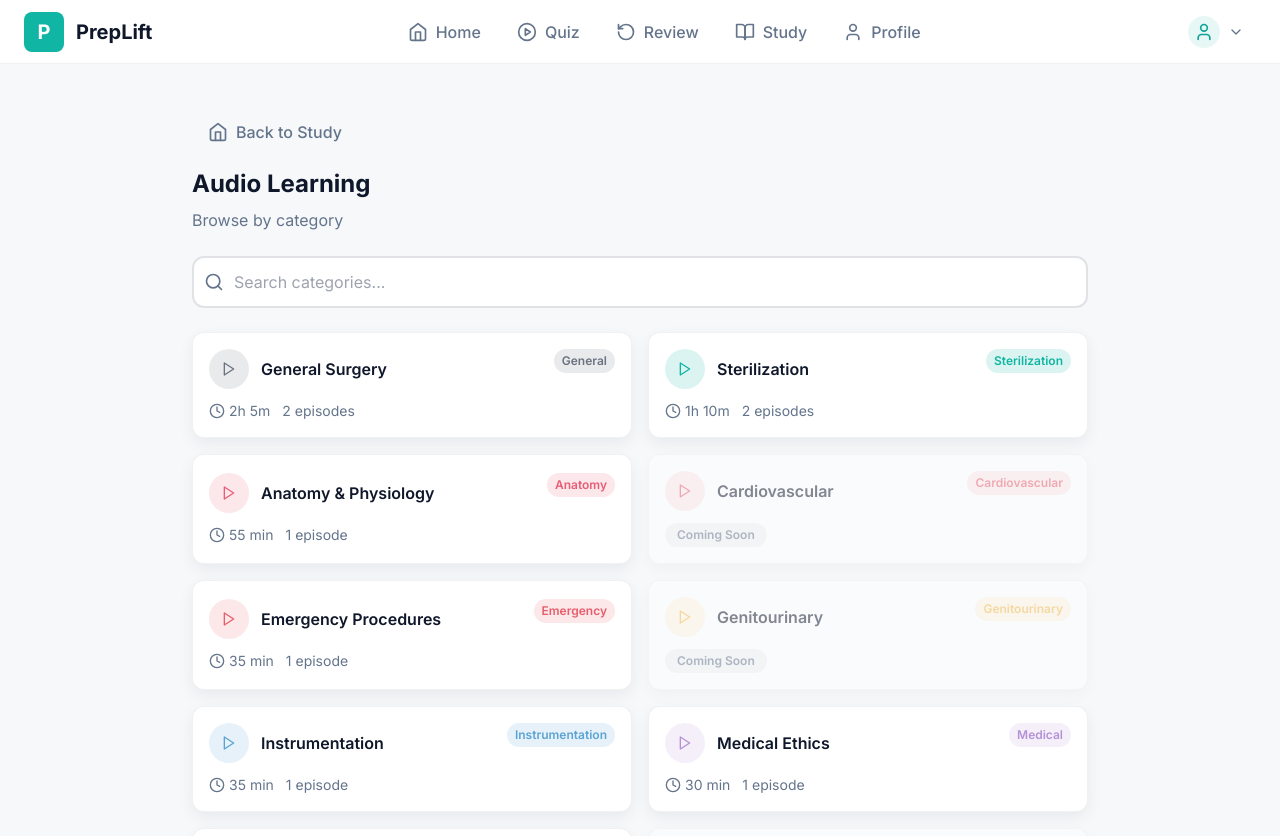
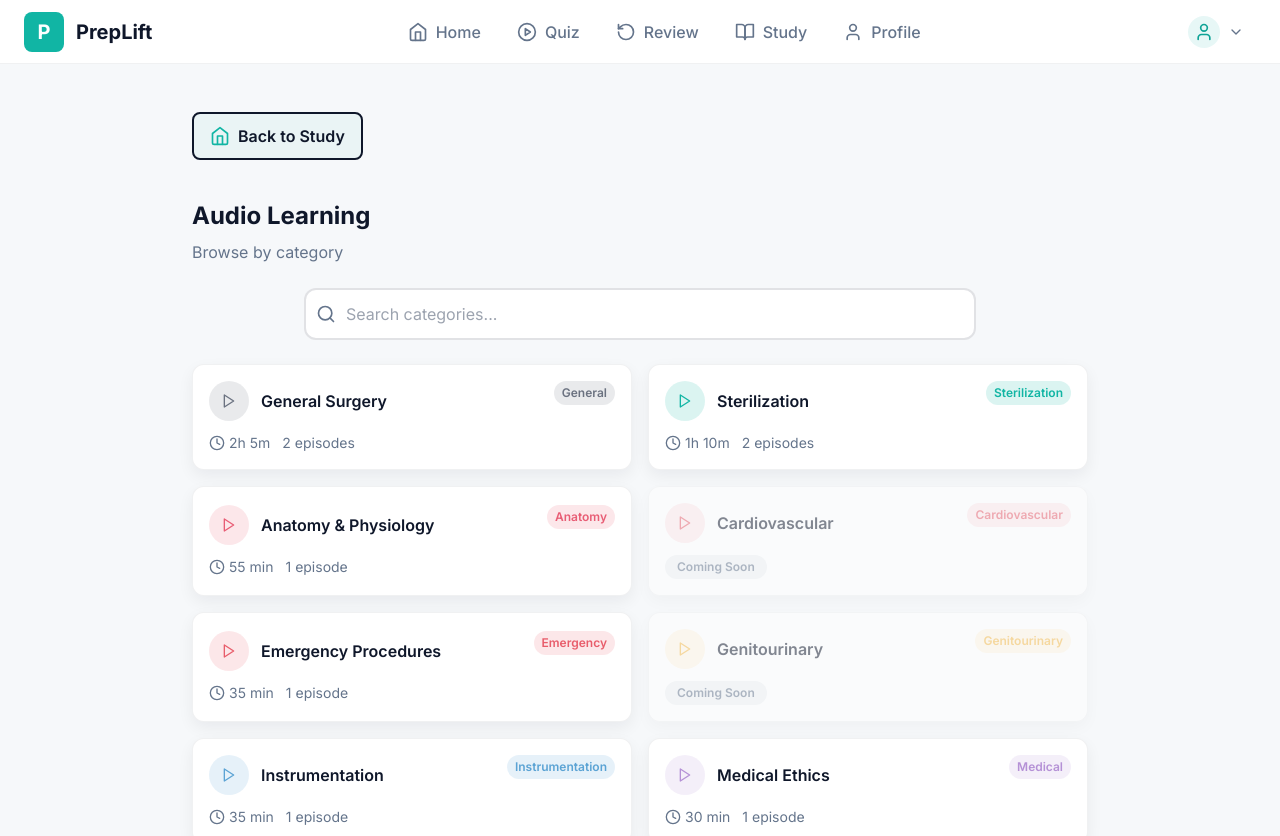
Before and after one commit to tlfla/study-supernova-beta, a React (Vite) app: page /study/audio in a window 1280 px wide. Shown: the top 836 px of the page. Built offline with nearby package versions, Linux system fonts and the light colour scheme.

Commit message:
VOICE PAGE TWEAKS

```diff
--- a/src/components/common/BottomTabBar.tsx
+++ b/src/components/common/BottomTabBar.tsx
@@ -68,7 +68,7 @@ export default function BottomTabBar() {
               >
                 <Icon className="h-5 w-5 mb-1 transition-colors duration-200" />
                 <span
-                  className="text-[10px] leading-tight font-medium truncate w-full text-center"
+                  className="text-xs leading-tight font-medium truncate w-full text-center"
                 >
                   {tab.label}
                 </span>
--- a/src/pages/AudioBrowse.tsx
+++ b/src/pages/AudioBrowse.tsx
@@ -27,24 +27,30 @@ export default function AudioBrowse() {
       {/* Main Content */}
       <div className="max-w-4xl mx-auto px-4 pt-20 md:pt-28 pb-8 safe-area-padding-left safe-area-padding-right safe-area-padding-bottom">
         {/* Header with Back Button */}
-        <div className="mb-6">
+        <div className="mb-6 flex justify-center md:justify-start">
           <button
             onClick={() => navigate('/study')}
-            className="flex items-center gap-2 px-4 py-2 rounded-lg transition-colors mb-4"
-            style={{ color: 'var(--text-secondary)' }}
+            className="flex items-center gap-2 px-4 py-2.5 rounded-lg transition-all border-2 mb-4"
+            style={{
+              color: 'var(--text-primary)',
+              backgroundColor: 'rgba(17, 181, 164, 0.05)',
+              borderColor: 'var(--primary-200)'
+            }}
             onMouseEnter={(e) => {
-              e.currentTarget.style.backgroundColor = 'var(--bg-raised)'
-              e.currentTarget.style.color = 'var(--text-primary)'
+              e.currentTarget.style.backgroundColor = 'rgba(17, 181, 164, 0.1)'
+              e.currentTarget.style.borderColor = 'var(--primary-500)'
             }}
             onMouseLeave={(e) => {
-              e.currentTarget.style.backgroundColor = 'transparent'
-              e.currentTarget.style.color = 'var(--text-secondary)'
+              e.currentTarget.style.backgroundColor = 'rgba(17, 181, 164, 0.05)'
+              e.currentTarget.style.borderColor = 'var(--primary-200)'
             }}
           >
-            <Home className="w-5 h-5" />
-            <span className="font-medium">Back to Study</span>
+            <Home className="w-5 h-5" style={{ color: 'var(--primary-500)' }} />
+            <span className="font-semibold">Back to Study</span>
           </button>
+        </div>
 
+        <div className="mb-6 px-2 md:px-0">
           <h1 className="text-2xl font-bold mb-2" style={{ color: 'var(--text-primary)' }}>
             Audio Learning
           </h1>
@@ -54,8 +60,8 @@ export default function AudioBrowse() {
         </div>
 
         {/* Search Bar */}
-        <div className="mb-6">
-          <div className="relative">
+        <div className="mb-6 flex justify-center">
+          <div className="relative w-full max-w-2xl">
             <Search className="absolute left-3 top-1/2 transform -translate-y-1/2 w-5 h-5" style={{ color: 'var(--text-secondary)' }} />
             <input
               type="text"
--- a/src/pages/AudioDetail.tsx
+++ b/src/pages/AudioDetail.tsx
@@ -93,24 +93,30 @@ export default function AudioDetail() {
       {/* Main Content */}
       <div className="max-w-4xl mx-auto px-4 pt-20 md:pt-28 pb-8 safe-area-padding-left safe-area-padding-right safe-area-padding-bottom">
         {/* Header with Back Button */}
-        <div className="mb-6">
+        <div className="mb-6 flex justify-center md:justify-start">
           <button
             onClick={() => navigate('/study/audio')}
-            className="flex items-center gap-2 px-4 py-2 rounded-lg transition-colors mb-4"
-            style={{ color: 'var(--text-secondary)' }}
+            className="flex items-center gap-2 px-4 py-2.5 rounded-lg transition-all border-2 mb-4"
+            style={{
+              color: 'var(--text-primary)',
+              backgroundColor: 'rgba(17, 181, 164, 0.05)',
+              borderColor: 'var(--primary-200)'
+            }}
             onMouseEnter={(e) => {
-              e.currentTarget.style.backgroundColor = 'var(--bg-raised)'
-              e.currentTarget.style.color = 'var(--text-primary)'
+              e.currentTarget.style.backgroundColor = 'rgba(17, 181, 164, 0.1)'
+              e.currentTarget.style.borderColor = 'var(--primary-500)'
             }}
             onMouseLeave={(e) => {
-              e.currentTarget.style.backgroundColor = 'transparent'
-              e.currentTarget.style.color = 'var(--text-secondary)'
+              e.currentTarget.style.backgroundColor = 'rgba(17, 181, 164, 0.05)'
+              e.currentTarget.style.borderColor = 'var(--primary-200)'
             }}
           >
-            <Home className="w-5 h-5" />
-            <span className="font-medium">Back to Audio Library</span>
+            <Home className="w-5 h-5" style={{ color: 'var(--primary-500)' }} />
+            <span className="font-semibold">Back to Audio Library</span>
           </button>
+        </div>
 
+        <div className="mb-6 px-2 md:px-0">
           <h1 className="text-2xl font-bold mb-2" style={{ color: 'var(--text-primary)' }}>
             {decodedCategory}
           </h1>
@@ -120,9 +126,9 @@ export default function AudioDetail() {
         </div>
 
         {/* Search and Filter Bar */}
-        <div className="mb-6 space-y-4 md:space-y-0 md:flex md:gap-4 sticky top-16 md:top-20 z-10 bg-[var(--bg-base)] py-4">
+        <div className="mb-6 space-y-4 md:space-y-0 md:flex md:gap-4 md:justify-center sticky top-16 md:top-20 z-10 bg-[var(--bg-base)] py-4">
           {/* Search Input */}
-          <div className="flex-1 relative">
+          <div className="flex-1 md:max-w-md relative">
             <Search className="absolute left-3 top-1/2 transform -translate-y-1/2 w-5 h-5" style={{ color: 'var(--text-secondary)' }} />
             <input
               type="text"
@@ -152,7 +158,7 @@ export default function AudioDetail() {
           <select
             value={typeFilter}
             onChange={(e) => setTypeFilter(e.target.value as 'all' | 'qa' | 'study_guide')}
-            className="px-4 py-3 rounded-xl transition-all focus:outline-none md:w-48"
+            className="px-4 py-3 rounded-xl transition-all focus:outline-none w-full md:w-48"
             style={{
               borderWidth: '2px',
               borderStyle: 'solid',
--- a/src/pages/Study.tsx
+++ b/src/pages/Study.tsx
@@ -93,14 +93,15 @@ export default function Study() {
         </div>
 
         {/* Category Filter */}
-        <div className="mb-8">
+        <div className="mb-8 px-4 md:px-0">
           <label className="block text-sm font-semibold mb-2" style={{ color: 'var(--text-primary)' }}>
             Filter by Category
           </label>
+          <div className="flex justify-center md:justify-start">
             <select
               value={selectedCategory}
               onChange={(e) => setSelectedCategory(e.target.value)}
-            className="w-full md:w-96 px-4 rounded-xl transition-all focus:outline-none"
+              className="w-full max-w-sm px-4 rounded-xl transition-all focus:outline-none"
               style={{
                 height: '48px',
                 borderWidth: '2px',
@@ -124,6 +125,7 @@ export default function Study() {
                 </option>
               ))}
             </select>
+          </div>
         </div>
 
         <div className="space-y-6">
```
Lines whose indentation alone changed are shown as unchanged.
